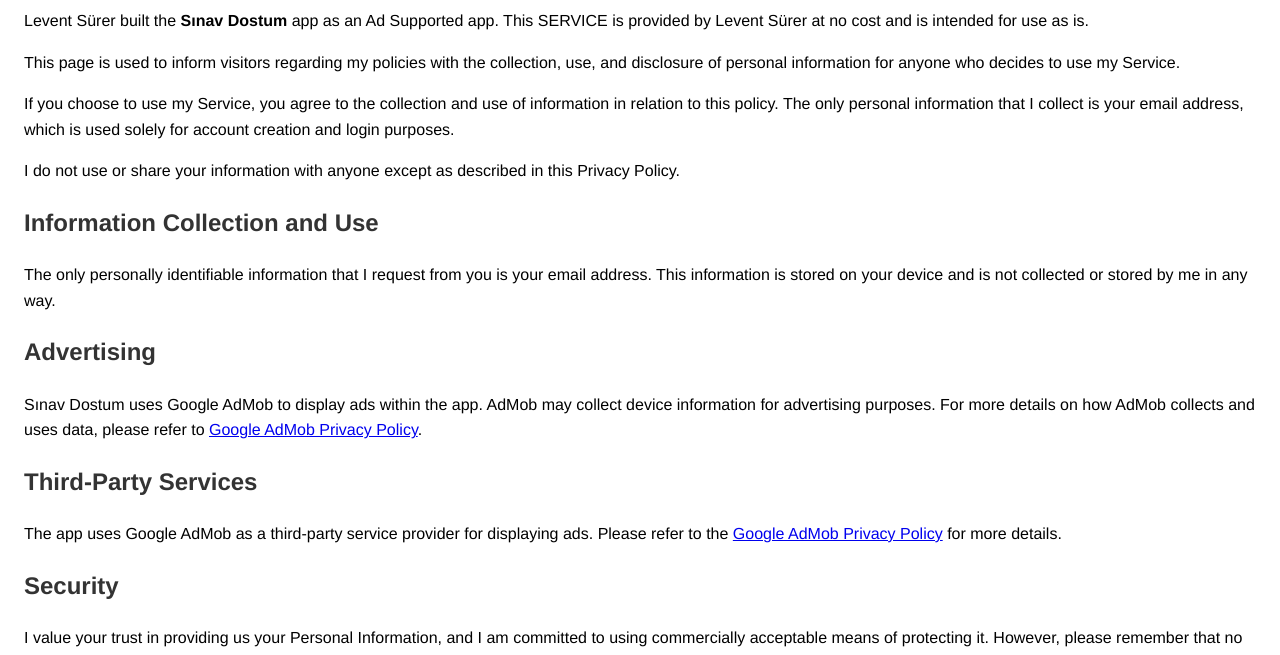
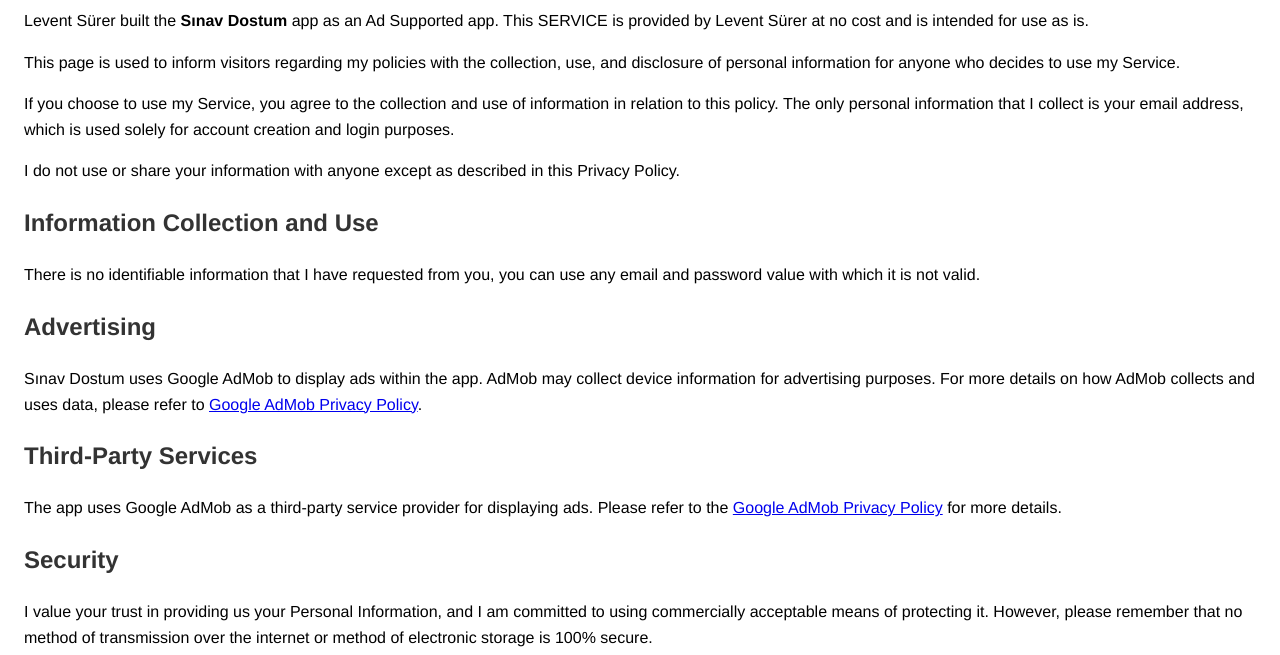
Before and after one commit to leventsrr/SinavDostumPrivacyPolicy, a plain HTML site: page index.html in a window 1280 px wide. Shown: the part 110-765 px from the top of the page. Drawn offline with Linux system fonts and the light colour scheme.

Commit message:
Update index.html

```diff
--- a/index.html
+++ b/index.html
@@ -35,7 +35,7 @@
 
   <h2>Information Collection and Use</h2>
   <p>
-    The only personally identifiable information that I request from you is your email address. This information is stored on your device and is not collected or stored by me in any way.
+    There is no identifiable information that I have requested from you, you can use any email and password value with which it is not valid.
   </p>
 
   <h2>Advertising</h2>
```
